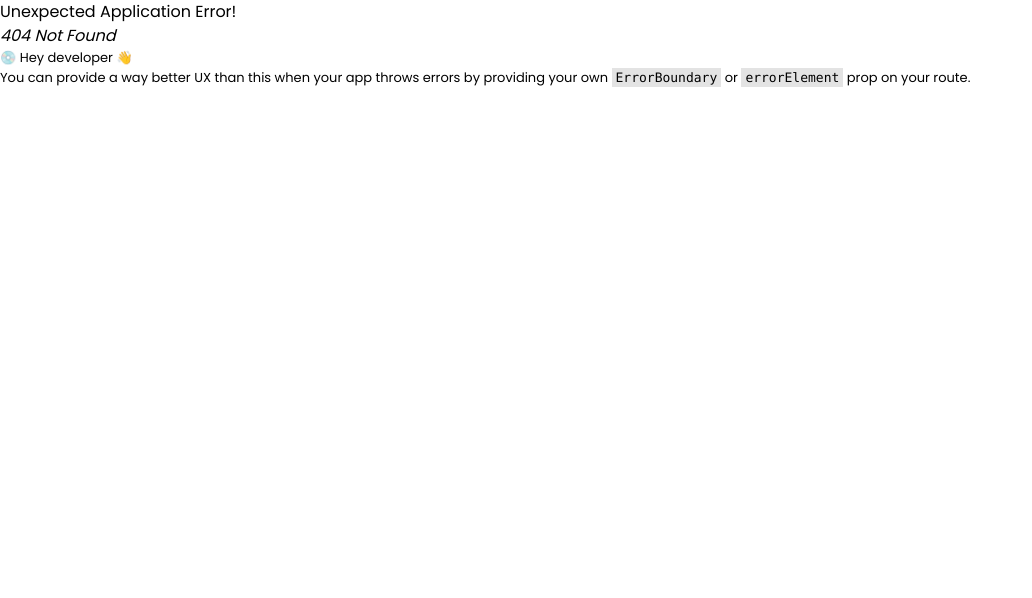
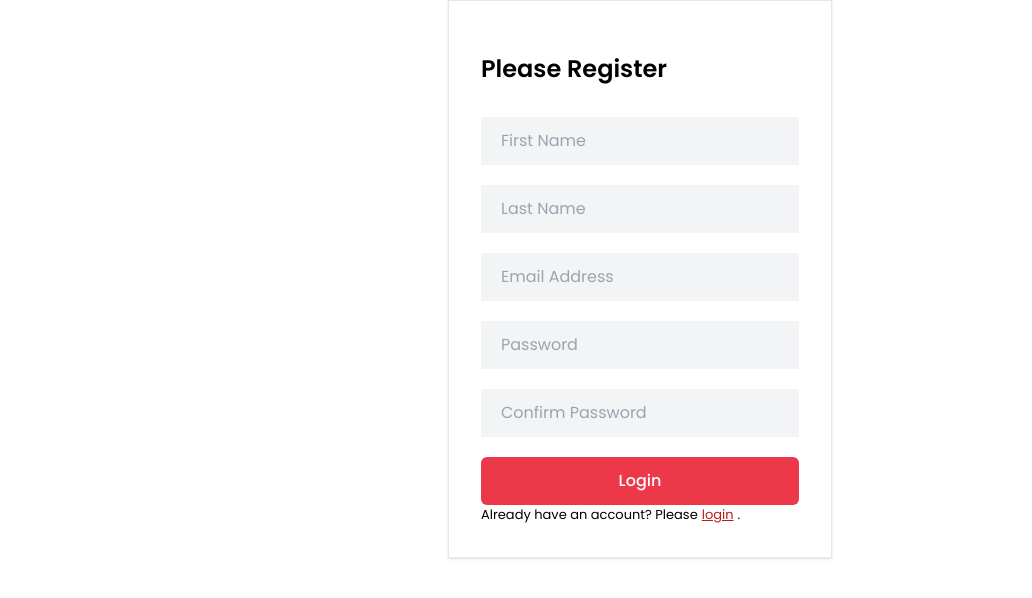
Before and after one commit to mattswedin/TroublesBraids, a React (Vite) app in the folder frontend/: page /register in a window 1280 px wide. Before the commit this address had no page. Shown: the top 598 px of the page, without its empty margins (0-1032 px from the left). Built offline with nearby package versions, Linux system fonts and the light colour scheme.

Commit message:
implement Register

```diff
--- a/frontend/src/components/Login.jsx
+++ b/frontend/src/components/Login.jsx
@@ -33,7 +33,7 @@ const Login = () => {
                     >Login</button>
                 </form>
 
-                <p>Don't have an account? <Link to='/register'>Register here.</Link></p>
+                <p>Don't have an account? <Link to='/register' className="text-red-700 px-1 underline">Register here.</Link></p>
             </div>
         </section>
     )
--- /dev/null
+++ b/frontend/src/components/Register.jsx
@@ -0,0 +1,64 @@
+import React, { useState } from "react";
+import { Link } from "react-router-dom";
+
+const Register = () => {
+    const [message, setMessage] = useState('');
+    const [firstName, setFirstName] = useState('');
+    const [lastName, setLastName] = useState('');
+    const [email, setEmail] = useState('');
+    const [password, setPassword] = useState('');
+    const [confirmPassword, setConfirmPassword] = useState('');
+    const handleRegister = async (e) => {
+        e.preventDefault();
+        if (password !== confirmPassword) {
+            setMessage("Passwords do not match");
+            return;
+        }
+
+        const data = {
+            firstName,
+            lastName,
+            email,
+            password
+        }
+    }
+    return (
+        <section className="h-screen flkex items-center justify-center">
+            <div className="max-w-sm border shadow bg-white mx-auto p-8">
+                <h2 className="text-2xl font-semibold pt-5">Please Register</h2>
+                <form onSubmit={handleRegister} className="space-y-5 max-w-sm mx-auto pt-8">
+                    <input type="text" name="firstName" id='firstName'
+                    onChange={(e) => setFirstName(e.target.value)}
+                    placeholder="First Name" required
+                    className="w-full bg-gray-100 focus:outline-none px-5 py-3"/>
+                    <input type="text" name="lastName" id='lastName'
+                    onChange={(e) => setLastName(e.target.value)}
+                    placeholder="Last Name" required
+                    className="w-full bg-gray-100 focus:outline-none px-5 py-3"/>
+                    <input type="email" name="email" id='email'
+                    onChange={(e) => setEmail(e.target.value)}
+                    placeholder="Email Address" required
+                    className="w-full bg-gray-100 focus:outline-none px-5 py-3"/>
+                    <input type="password" name="password" id='password'
+                    onChange={(e) => setPassword(e.target.value)}
+                    placeholder="Password" required
+                    className="w-full bg-gray-100 focus:outline-none px-5 py-3"/>
+                    <input type="password" name="confirmPassword" id='confirmPassword'
+                    onChange={(e) => setConfirmPassword(e.target.value)}
+                    placeholder="Confirm Password" required
+                    className="w-full bg-gray-100 focus:outline-none px-5 py-3"/>
+                    {
+                        message && <p className="text-red-500">{message}</p>
+                    }
+                    <button type='submit'
+                    className="w-full mt-5 bg-primary text-white hover:bg-indigo-500 font-medium py-3 rounded-md"
+                    >Login</button>
+                </form>
+
+                <p>Already have an account? Please<Link to='/login' className="text-red-700 px-1 underline" >login</Link>.</p>
+            </div>
+        </section>
+    )
+}
+
+export default Register;
--- a/frontend/src/routers/router.jsx
+++ b/frontend/src/routers/router.jsx
@@ -8,6 +8,7 @@ import Search from "../pages/search/Search";
 import Shop from "../pages/shop/Shop";
 import SingleProduct from "../pages/shop/ProductDetails/SingleProduct";
 import Login from "../components/Login";
+import Register from "../components/Register";
 
 const router = createBrowserRouter([
   {
@@ -55,6 +56,10 @@ const router = createBrowserRouter([
   {
     path:"/login",
     element: <Login/>
+  },
+  {
+    path: "/register",
+    element: <Register/>
   }
 ]);
 
```
